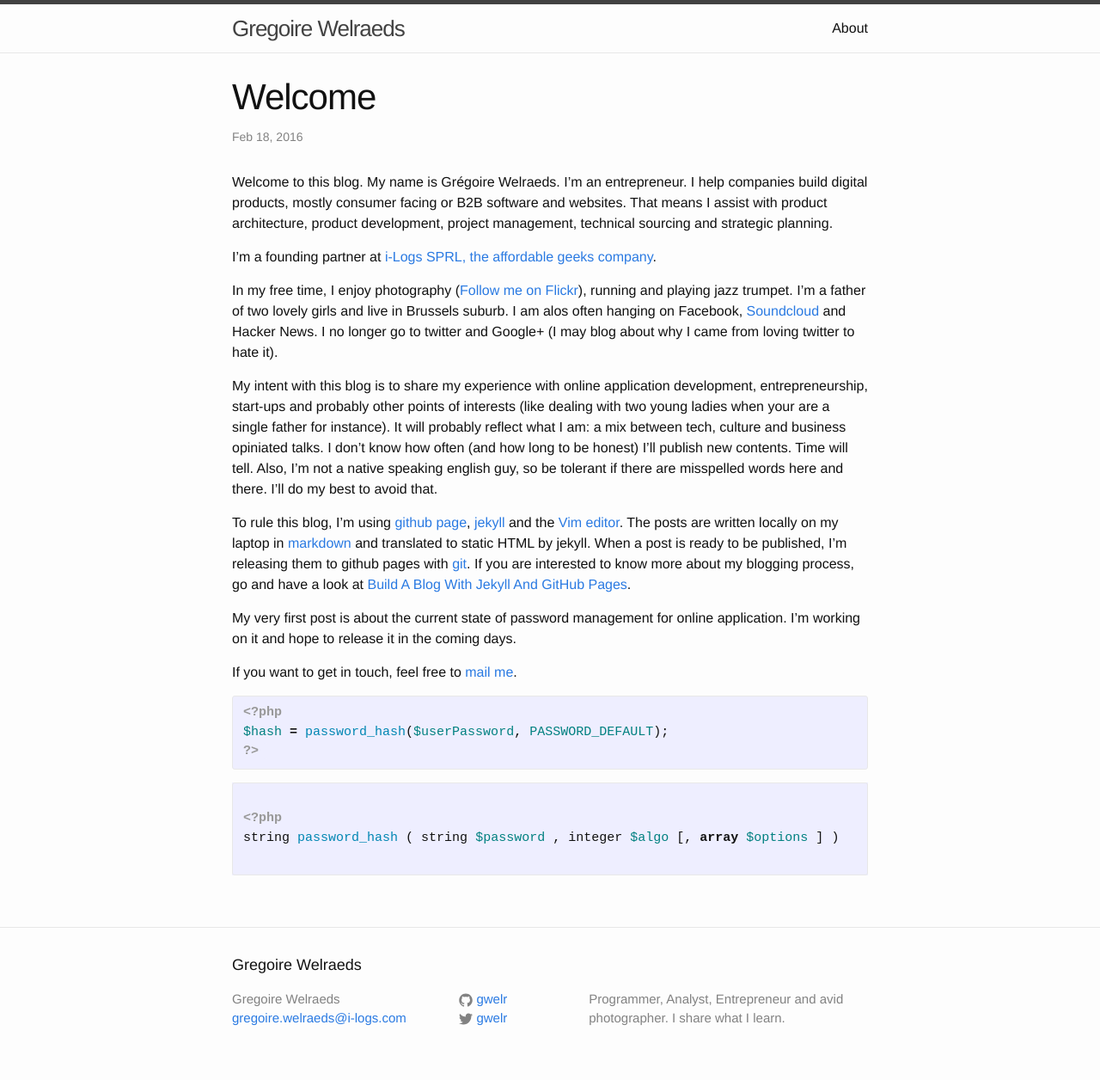
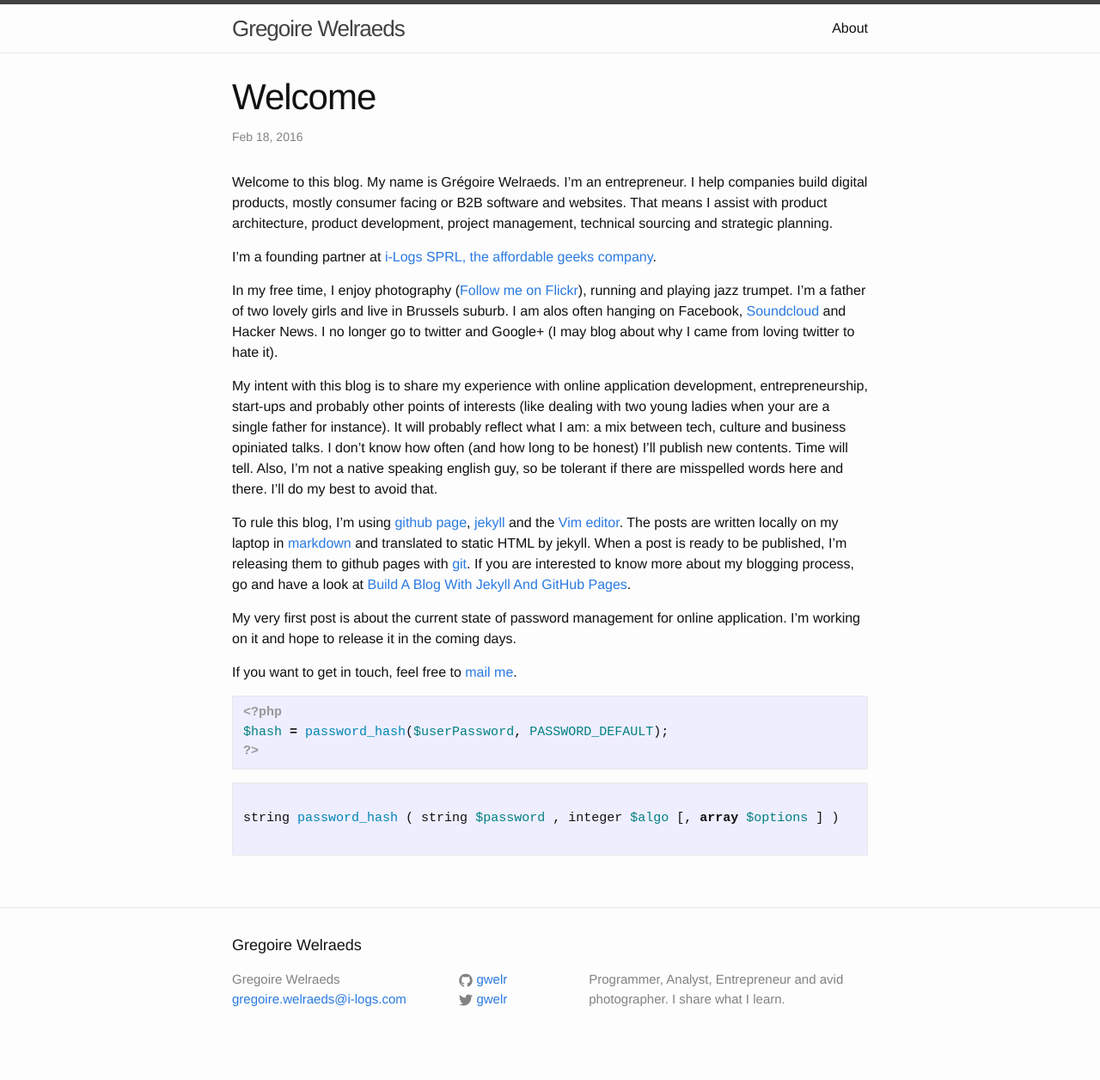
Before and after one commit to gwelr/gwelr.github.io, a Jekyll site: the page built from _posts/2016-02-18-welcome.md, in a window 1280 px wide. Shown: the whole page at 86% size. Built offline with Jekyll 4.4.1, drawn with Linux system fonts in a browser that asks for light colours; after the commit the page ends 1233 px from its top, so only the background shows below that.

Commit message:
another test for highlight

````diff
--- a/_posts/2016-02-18-welcome.md
+++ b/_posts/2016-02-18-welcome.md
@@ -19,17 +19,15 @@ My very first post is about the current state of password management for online
 
 If you want to get in touch, feel free to [mail me](mailto:gregoire.welraeds@i-logs.com).
 
-{% highlight php startinline %}
+```php
 <?php
 $hash = password_hash($userPassword, PASSWORD_DEFAULT);
 ?>
-
-{% endhighlight %}
+```
 
 
 ```php
 
-<?php
 string password_hash ( string $password , integer $algo [, array $options ] )
 
 ```
````
